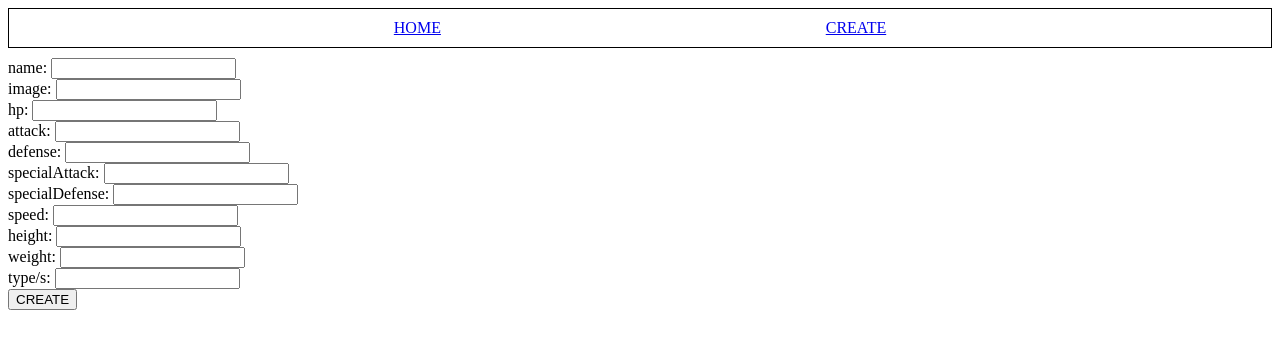
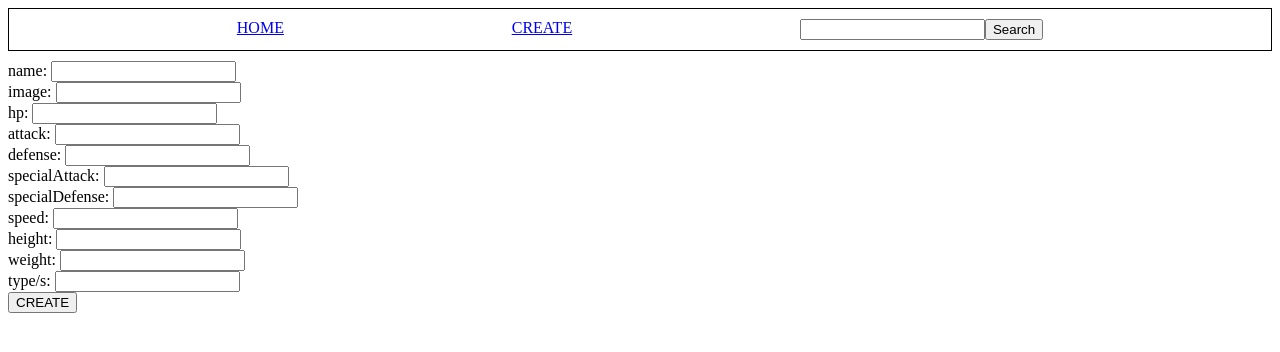
Before and after one commit to MONTAR0N/POKEMON, a React (Create React App) app in the folder client/: page /create in a window 1280 px wide. Shown: the top 352 px of the page. Built offline with nearby package versions, Linux system fonts and the light colour scheme.

Commit message:
antesDeTerminarLaSearchBar

```diff
--- a/client/src/components/NavBar/NavBar.jsx
+++ b/client/src/components/NavBar/NavBar.jsx
@@ -1,12 +1,13 @@
 import { Link } from "react-router-dom/cjs/react-router-dom.min";
 import styles from "./NavBar.module.css";
+import SearchBar from "../SearchBar/SearchBar";
 
 const NavBar = () => {
-    return(
+    return (
         <div className={styles.navContainer}>
             <Link to='/home'>HOME</Link>
             <Link to='/create'>CREATE</Link>
-
+            <SearchBar />
         </div>
     )
 };
--- /dev/null
+++ b/client/src/components/SearchBar/SearchBar.jsx
@@ -0,0 +1,36 @@
+import React, { useState } from "react";
+import axios from "axios";
+
+const SearchBar = ({ queryOrParam }) => {
+    const [qop, setQop] = useState("");
+
+    const searchHandler = async (event) => {
+        event.preventDefault();
+        try {
+            if (!isNaN(qop) && Number.isInteger(Number(qop))) {
+                const response = await axios.get(`http://localhost:3001/pokemon?name=${qop}`);
+                console.log("Resultado de búsqueda por nombre:", response.data);
+            } else  {
+                const response = await axios.get(`http://localhost:3001/pokemon/${qop}`);
+                console.log("Resultado de búsqueda por ID:", response.data);
+            }
+        } catch (error) {
+            console.error("Error al realizar la búsqueda:", error);
+        }
+    };
+
+    return (
+        <div>
+            <form onSubmit={searchHandler}>
+                <input
+                    type="text"
+                    value={qop}
+                    onChange={(event) => setQop(event.target.value)}
+                />
+                <button type="submit">Search</button>
+            </form>
+        </div>
+    );
+};
+
+export default SearchBar;
--- a/client/src/views/Form/Form.jsx
+++ b/client/src/views/Form/Form.jsx
@@ -1,6 +1,7 @@
 import { useState } from "react";
 import Validate from "./Validate";
 import axios from "axios";
+
 
 const Form = () => {
     const [form, setForm] = useState({
@@ -16,12 +17,31 @@ const Form = () => {
         weight: "",
         types: [],
     });
+    // const property = event.target.name;
+    //         const {value, checked} = event.target;
+
+    //         if (property === "genres") {
+    //             if (checked) {
+    //                 setForm({
+    //                     ...form,
+    //                     genres: [...form.genres, value]
+    //                 })
+    //             } else {
+    //                 setForm({
+    //                     ...form,
+    //                     genres: [...form.genres.filter(i => i !== value)]
+    //                 })
+    //             }
 
     const [errors, setErrors] = useState({});
 
     const changeHandler = (event) => {
         const property = event.target.name;
-        const value = event.target.value;
+        let value = event.target.value;
+
+        if (property === 'types') {
+            value = value.split(',');
+        }
         setForm({ ...form, [property]: value });
         Validate({ ...form, [property]: value }, errors, setErrors);
     };
--- a/client/src/views/Landing/Landing.jsx
+++ b/client/src/views/Landing/Landing.jsx
@@ -1,7 +1,10 @@
+import {Link} from "react-router-dom";
+import styles from "./Landing.module.css"
+
 const Landing = () => {
     return (
-        <div>
-            <h1>Este es el landing</h1>
+        <div className={styles.landingContainer}>
+            <Link to='/home'>HOME</Link>
         </div>
     )
 }
--- a/client/src/views/Landing/Landing.module.css
+++ b/client/src/views/Landing/Landing.module.css
@@ -0,0 +1,4 @@
+.landingContainer{
+    display: flex;
+    justify-content: center;
+}
```
Also changed, not shown: client/src/components/SearchBar/SearchBar.module.css (added).
